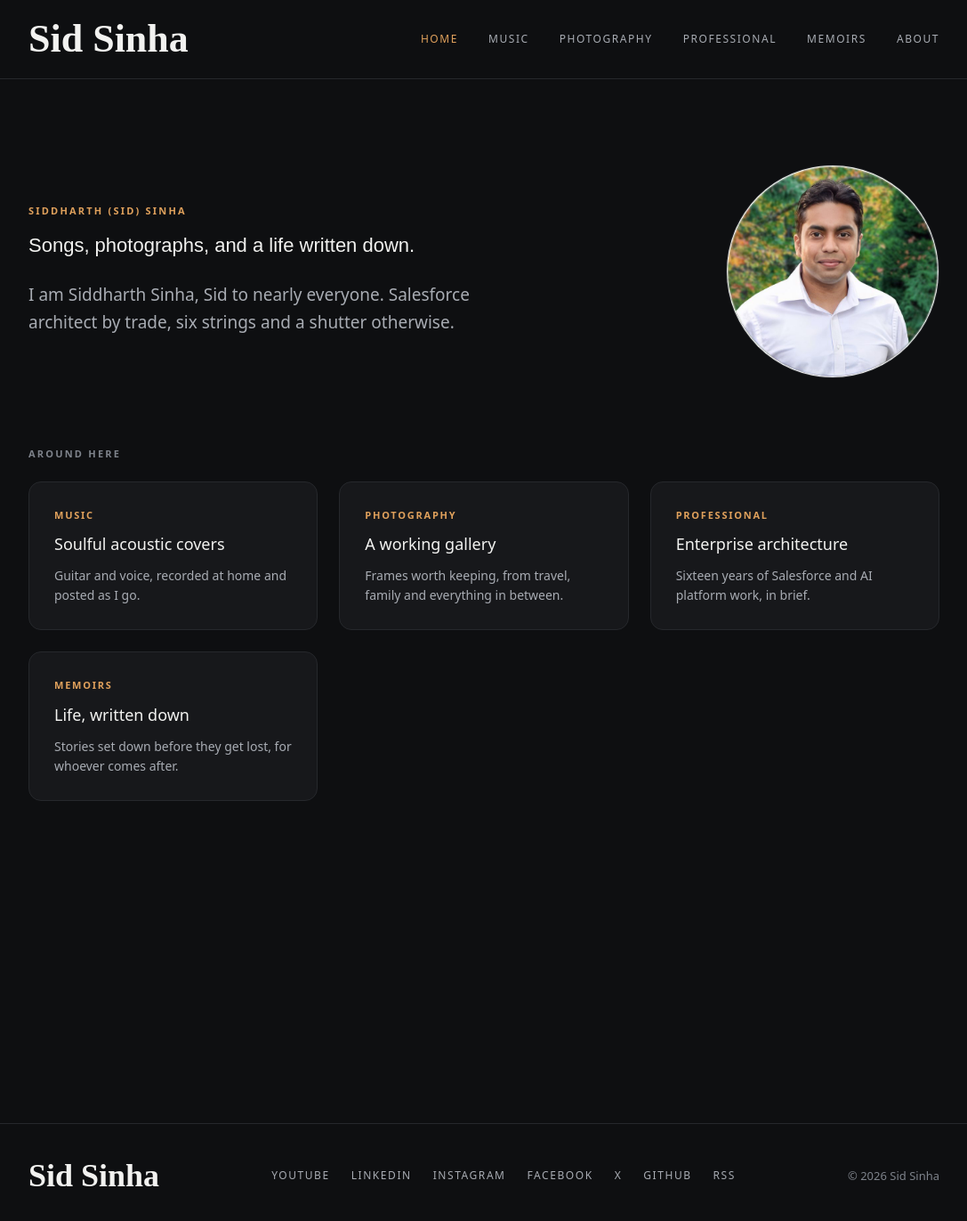
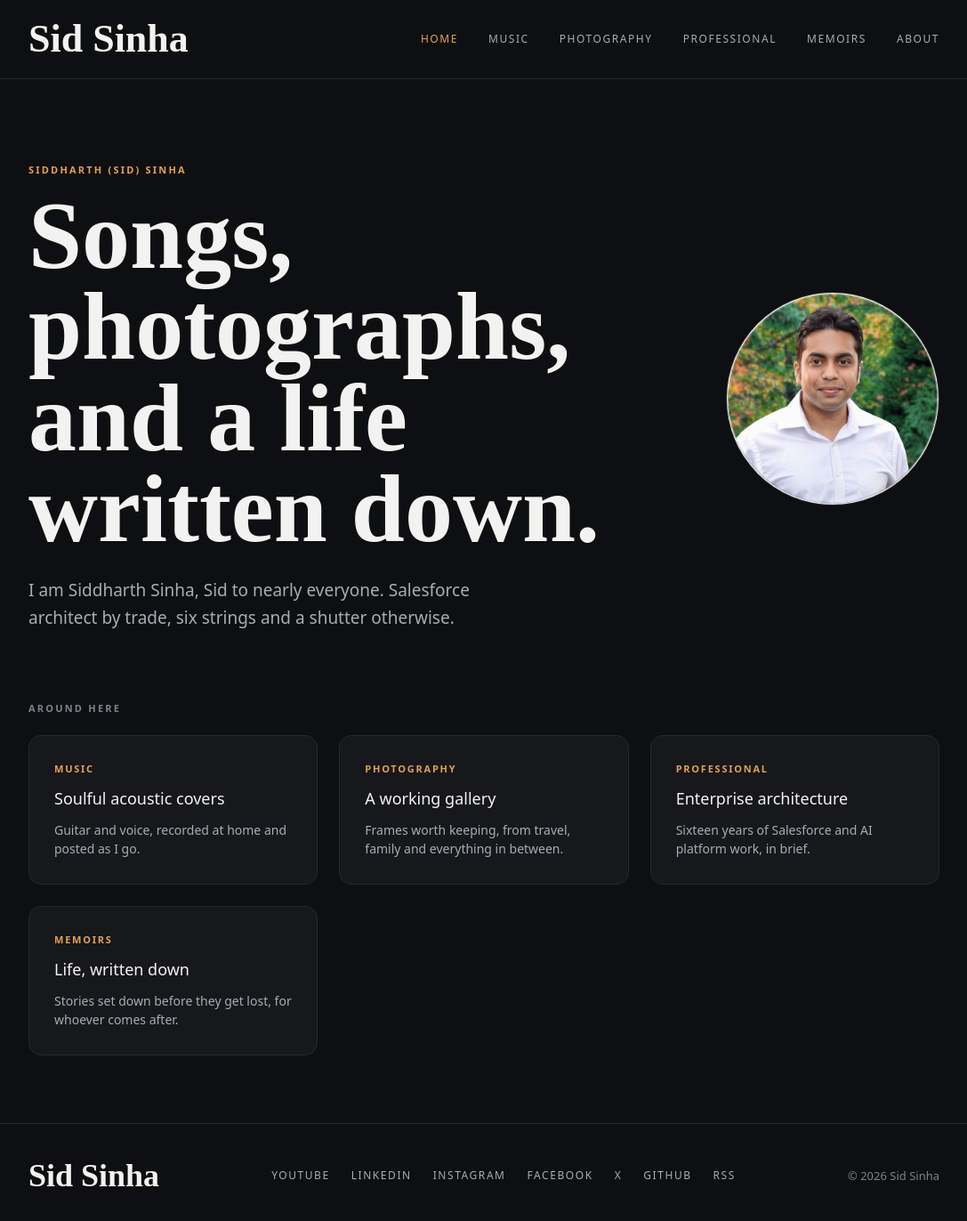
Before and after one commit to SidSays/SidSays.github.io, a Jekyll site: the page built from index.html, in a window 1280 px wide and 1379 px high. Shown: the top 1372 px of the window at 89% size, without its empty margins (96-1183 px from the left). Built offline with Jekyll 4.4.1, drawn with Linux system fonts in a browser that asks for light colours; some web fonts are replaced.

Commit message:
Add files via upload

```diff
--- a/assets/css/site.css
+++ b/assets/css/site.css
@@ -829,12 +829,12 @@ img { max-width: 100%; height: auto; display: block; }
 .foot-name { font-size: 2.25rem; }
 
 .hero-title {
-  font-family: 'Hubballi', 'Google Sans Flex', sans-serif;
-  font-weight: 400;
+  font-family: 'Qwitcher Grypen', 'Google Sans Flex', cursive;
+  font-weight: 700;
   font-variation-settings: normal;
   letter-spacing: 0;
-  line-height: 1.45;
-  font-size: 22px;
-  max-width: 24em;
+  line-height: 0.95;
+  font-size: clamp(3.125rem, 12vw, 6.75rem);
+  max-width: 14em;
   text-wrap: balance;
 }
```
